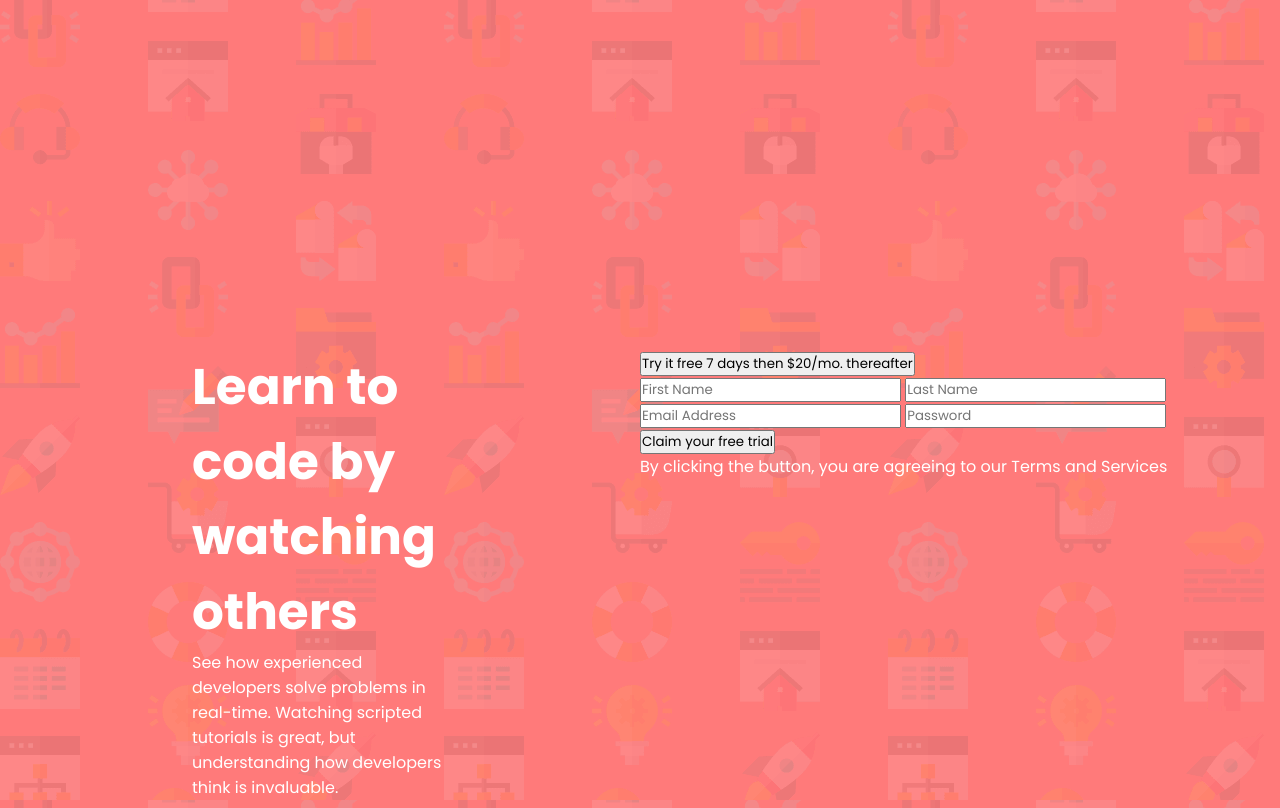
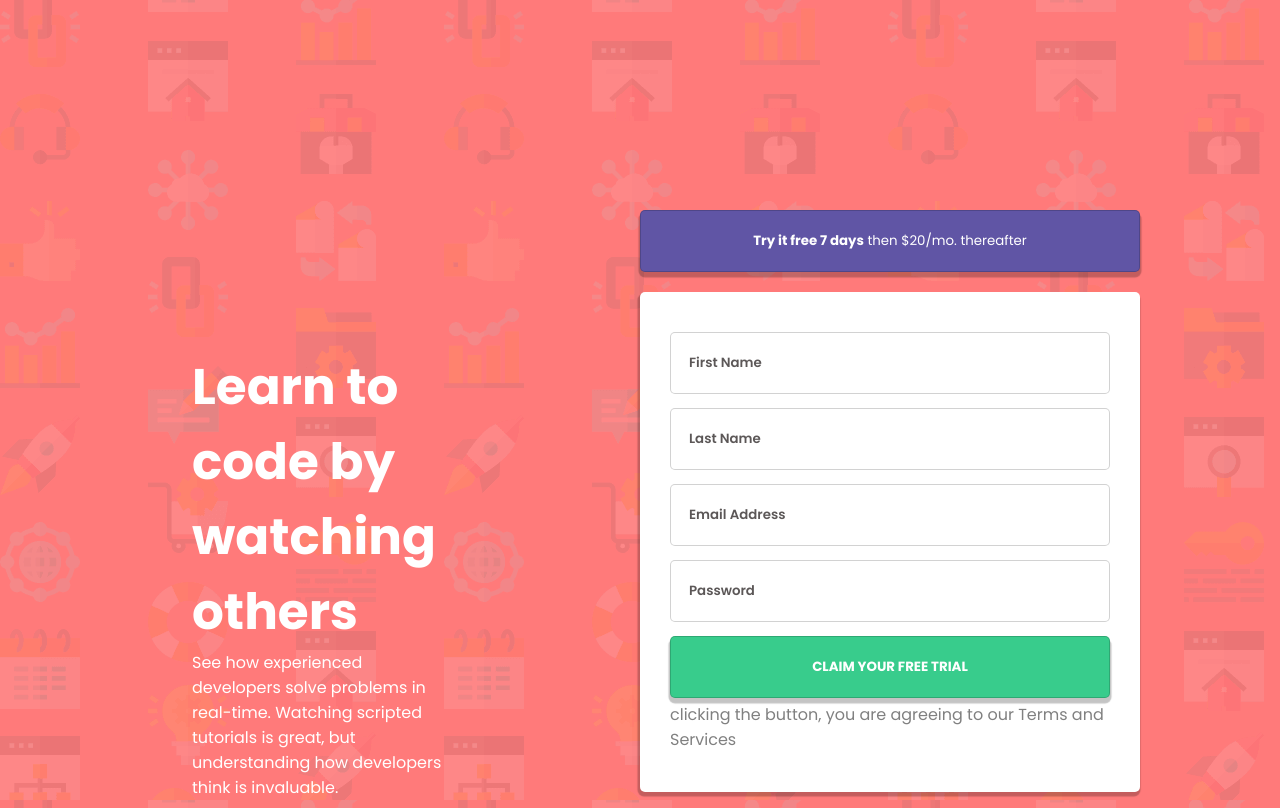
Before and after one commit to lumamontes/Learn-to-code, a plain HTML site: page index.html in a window 1280 px wide. Shown: the top 808 px of the page. Drawn offline with Linux system fonts and the light colour scheme.

Commit message:
ajustando css

```diff
--- a/index.html
+++ b/index.html
@@ -51,8 +51,61 @@
     section {
       width: 50%;
       margin: 400px;
-      margin: 350px auto;
+      margin: 200px auto;
+
+
     }
+    form {
+      display: flex;
+      flex-direction: column;
+      padding: 30px;
+      width: 500px;
+      height: 500px;
+      background: white;
+      border-radius: 5px;
+      box-shadow: -1px 3px 1px 1.5px rgba(0,0,0,0.23);
+
+
+
+    }
+    form input, form button, button {
+      padding: 20px 18px;
+      margin-top: 10px;
+      margin-bottom: 4px;
+      width: 100%;
+      border-radius: 5px;
+      border: 1px #0000002d solid;
+    }
+
+
+    form input::placeholder {
+        color: #070000a8;
+        font-weight: 600;
+    }
+
+    button {
+      width: 500px;
+      margin-bottom: 20px;
+      background-color: rgb(96, 85, 165);
+      color: white;
+      box-shadow: 0px 4px 1px 1.5px rgba(0,0,0,0.23);
+
+
+    }
+
+
+    form button {
+      background-color: rgb(56, 204, 140);
+      font-weight: bold;
+      box-shadow: 0px 4px 1px 1.5px rgba(0,0,0,0.23);
+
+    }
+
+    form p {
+      color: grey;
+    }
+
+
 
 
 
@@ -75,18 +128,17 @@
 </header>
 
   <section class="form">
-  <input type="button" name="submit" value="Try it free 7 days then $20/mo. thereafter">
+  <button type="submit"><strong> Try it free 7 days</strong> then $20/mo. thereafter</button>
   <form action="">
   <input type="text" name='name' placeholder='First Name'>
   <input type="text" name='lastname' placeholder='Last Name' >
   <input type="text" name='email' placeholder='Email Address' >
   <input type="text" name='password' placeholder='Password' >
 
+  <button type="submit">CLAIM YOUR FREE TRIAL</button>
 
-  <input type='button' name='submit' value='Claim your free trial'>
-
+  <p> clicking the button, you are agreeing to our <span> Terms and Services </span></p>
 </form>
-By clicking the button, you are agreeing to our Terms and Services
 
 </section>
 </main>
```
